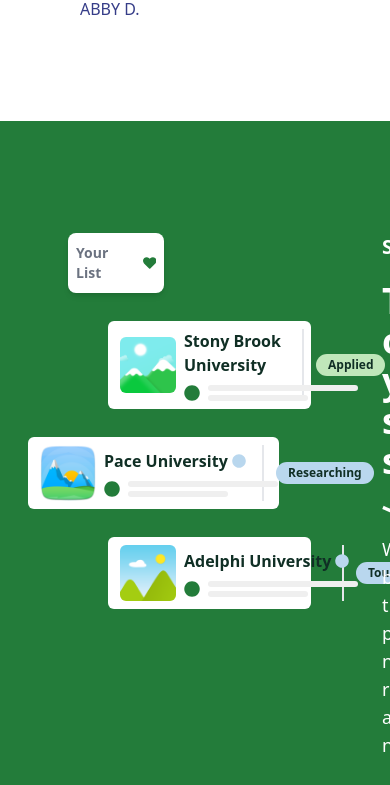
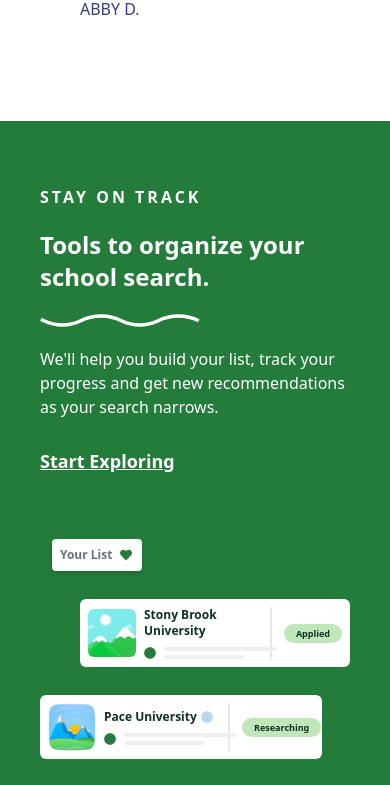
Before and after one commit to OliUllah1/niche, a React (Vite) app: page / in a window 390 px wide. Shown: the part 3720-4505 px from the top of the page. Built offline with nearby package versions, Linux system fonts and the light colour scheme.

Commit message:
about section responsive done

```diff
--- a/src/Pages/Home/About/About.jsx
+++ b/src/Pages/Home/About/About.jsx
@@ -11,83 +11,83 @@
 
 const About = () => {
     return (
-            <div className='bg-[#237c3a] px-2 flex lg:px-40 py-28 relative'>
+            <div className='bg-[#237c3a] px-10 flex flex-col lg:flex-row lg:px-40 lg:py-28 py-16 relative'>
                 <img className='absolute -bottom-20 left-[44%] w-40' src={stamp} alt="" />
-                <div className='w-full px-5'>
-                    <h1 className='px-2 ml-10 py-[10px] shadow-md rounded-lg bg-white w-24 flex items-center gap-2 text-gray-500 text-sm font-bold'>Your List <FaHeart className='text-[#237c3a]'></FaHeart></h1>
-                    <div className=' ml-20 my-7'>
-                    <div className='bg-white w-[80%] flex items-center  px-3 py-2 rounded-md gap-3'>
+                <div className='w-full lg:px-5 order-2 lg:order-1'>
+                    <h1 className='px-2 ml-3 lg:ml-10 py-2 lg:py-[10px] shadow-md rounded bg-white w-[90px] lg:w-24 flex items-center gap-2 text-gray-500 text-xs lg:text-sm font-bold'>Your List <FaHeart className='text-[#237c3a]'></FaHeart></h1>
+                    <div className=' ml-10 lg:ml-20 my-7'>
+                    <div className='bg-white lg:w-[80%] flex items-center  lg:px-3 px-2 py-2 rounded-md gap-3'>
                         <div className='flex w-[280px] items-center gap-2 border-r-2'>
-                            <img className='w-14 rounded-md' src={logo1} alt="" />
+                            <img className='lg:w-14 w-12 rounded-md' src={logo1} alt="" />
                             <div>
-                                <p className='font-bold text-[#102f25]'>Stony Brook University</p>
+                                <p className='font-bold text-xs lg:text-base text-[#102f25]'>Stony Brook University</p>
                                 <div className='flex items-center mt-2 gap-2'>
-                                    <FaCircle className='text-[#237c3a]'></FaCircle>
+                                    <FaCircle className='text-[#237c3a] lg:text-base text-xs'></FaCircle>
                                     <div>
-                                        <p className='w-[150px] py-[3px] rounded-full bg-[#efefef] mb-1'></p>
-                                        <p className='w-[100px] py-[3px] rounded-full bg-[#efefef]'></p>
+                                        <p className='w-28 lg:w-[150px] py-[2px] lg:py-[3px] rounded-full bg-[#efefef] mb-1'></p>
+                                        <p className='w-20 lg:w-28 py-[2px] lg:py-[3px] rounded-full bg-[#efefef]'></p>
                                     </div>
                                 </div>
                             </div>
                         </div>
 
-                        <button className='px-3 py-[3px] text-xs font-semibold bg-[#c0e7ba] text-[#102f25] rounded-full' >Applied</button>
+                        <button className='px-3 py-[3px] text-[9px] lg:text-xs font-semibold bg-[#c0e7ba] text-[#102f25] rounded-full' >Applied</button>
 
                     </div>
                     </div>
-                    <div className='mb-7'>
-                    <div className='bg-white w-[75%] flex items-center  px-3 py-2 rounded-md gap-3'>
-                        <div className='flex w-[280px] items-center gap-2 pr-10 border-r-2'>
-                            <img className='w-14 rounded-md' src={logo2} alt="" />
+                    <div className='mb-7 mr-7 lg:mr-0'>
+                    <div className='bg-white lg:w-[80%] flex items-center  lg:px-3 px-2 py-2 rounded-md gap-3'>
+                        <div className='flex lg:w-[280px] items-center gap-2 pr-10 border-r-2'>
+                            <img className='lg:w-14 w-12 rounded-md' src={logo2} alt="" />
                             <div>
                                 <div className='flex items-center gap-1'>
-                                <p className='font-bold text-[#102f25]'>Pace University</p>
-                                <FaCircle className='text-[#b9d7ee] text-sm'></FaCircle>
+                                <p className='font-bold text-xs lg:text-base text-[#102f25]'>Pace University</p>
+                                <FaCircle className='text-[#b9d7ee] lg:text-sm text-xs'></FaCircle>
                                 </div>
                                 <div className='flex items-center mt-2 gap-2'>
-                                    <FaCircle className='text-[#237c3a]'></FaCircle>
+                                    <FaCircle className='text-[#237c3a] lg:text-base text-xs'></FaCircle>
                                     <div>
-                                        <p className='w-[150px] py-[3px] rounded-full bg-[#efefef] mb-1'></p>
-                                        <p className='w-[100px] py-[3px] rounded-full bg-[#efefef]'></p>
+                                        <p className='w-28 lg:w-[150px] py-[2px] lg:py-[3px] rounded-full bg-[#efefef] mb-1'></p>
+                                        <p className='w-20 lg:w-28 py-[2px] lg:py-[3px] rounded-full bg-[#efefef]'></p>
                                     </div>
                                 </div>
                             </div>
                         </div>
 
-                        <button className='px-3 py-[3px] text-xs font-semibold bg-[#b9d7ee] text-[#102f25] rounded-full' >Researching</button>
+                        <button className='px-3 py-[3px] text-[9px] lg:text-xs font-semibold bg-[#c0e7ba] text-[#102f25] rounded-full' >Researching</button>
 
                     </div>
                     </div>
-                    <div className='ml-20'>
-                    <div className='bg-white w-[80%] flex items-center  px-3 my-5 py-2 rounded-md gap-3'>
+                    <div className='lg:ml-20 ml-14'>
+                    <div className='bg-white lg:w-[80%] flex items-center  lg:px-3 px-2 py-2 rounded-md gap-3'>
                         <div className='flex w-[360px] items-center gap-2 pr-10 border-r-2'>
-                            <img className='w-14 rounded-md' src={logo3} alt="" />
+                            <img className='lg:w-14 w-12 rounded-md' src={logo3} alt="" />
                             <div>
                                 <div className='flex items-center gap-1'>
-                                <p className='font-bold text-[#102f25]'>Adelphi University</p>
-                                <FaCircle className='text-[#b9d7ee] text-sm'></FaCircle>
+                                <p className='font-bold text-xs lg:text-base text-[#102f25]'>Adelphi University</p>
+                                <FaCircle className='text-[#b9d7ee] lg:text-sm text-xs'></FaCircle>
                                 </div>
                                 <div className='flex items-center mt-2 gap-2'>
-                                    <FaCircle className='text-[#237c3a]'></FaCircle>
+                                    <FaCircle className='text-[#237c3a] lg:text-base text-xs'></FaCircle>
                                     <div>
-                                        <p className='w-[150px] py-[3px] rounded-full bg-[#efefef] mb-1'></p>
-                                        <p className='w-[100px] py-[3px] rounded-full bg-[#efefef]'></p>
+                                        <p className='w-28 lg:w-[150px] py-[2px] lg:py-[3px] rounded-full bg-[#efefef] mb-1'></p>
+                                        <p className='w-20 lg:w-28 py-[2px] lg:py-[3px] rounded-full bg-[#efefef]'></p>
                                     </div>
                                 </div>
                             </div>
                         </div>
 
-                        <button className='px-3 py-[3px]  text-xs font-semibold bg-[#b9d7ee] text-[#102f25] rounded-full' >Touring</button>
+                        <button className='px-3 py-[3px] text-[9px] lg:text-xs font-semibold bg-[#c0e7ba] text-[#102f25] rounded-full' >Touring</button>
 
                     </div>
                     </div>
                 </div>
-                <div className='w-full text-white'>
-                    <p className='text-xl font-semibold'>STAY ON TRACK</p>
-                    <h1 className='font-bold text-4xl my-5'>Tools to <br className='hidden lg:block' /> organize your <br className='hidden lg:block' /> school search.</h1>
+                <div className='w-full mb-16 lg:mt-0 text-white order-1 lg:order-2'>
+                    <p className='lg:text-xl font-semibold tracking-[3px]'>STAY ON TRACK</p>
+                    <h1 className='font-bold text-2xl lg:text-4xl my-5'>Tools to <br className='hidden lg:block' /> organize your <br /> school search.</h1>
                     <div className='stroke-white my-5 stroke-[4] w-40'><svg xmlns="http://www.w3.org/2000/svg" viewBox="0 0 186 17" fill="none"><path d="M184.68 8.95006C169.95 1.68006 152.06 1.68006 137.32 8.95006C124.03 15.5101 107.9 15.5101 94.61 8.95006C79.88 1.68006 61.99 1.68006 47.25 8.95006C33.96 15.5101 17.83 15.5101 4.54 8.95006L1 7.43006"></path></svg></div>
-                    <p className='mt-5 text-lg mb-7'>We'll help you build your list, track <br className='hidden lg:block' /> your progress and get new <br className='hidden lg:block' /> recommendations as your search <br className='hidden lg:block' /> narrows.</p>
-                    <button className='font-semibold text-xl underline'>Start Exploring</button>
+                    <p className='mt-5 lg:text-lg mb-7'>We'll help you build your list, track <br className='hidden lg:block' /> your progress and get new <br className='hidden lg:block' /> recommendations as your search <br className='hidden lg:block' /> narrows.</p>
+                    <button className='font-semibold text-lg lg:text-xl underline'>Start Exploring</button>
                 </div>
             </div>
     );
```
